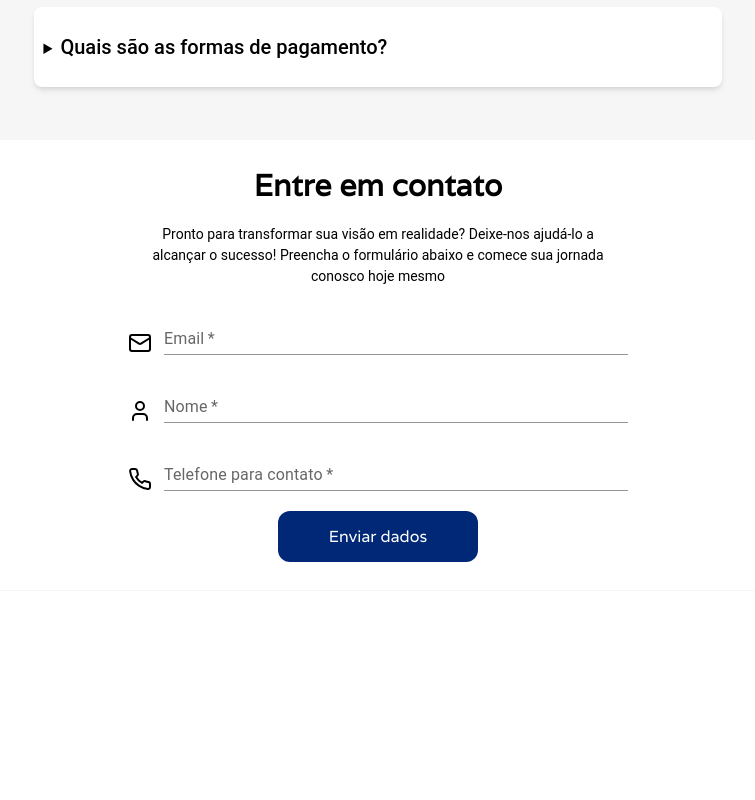
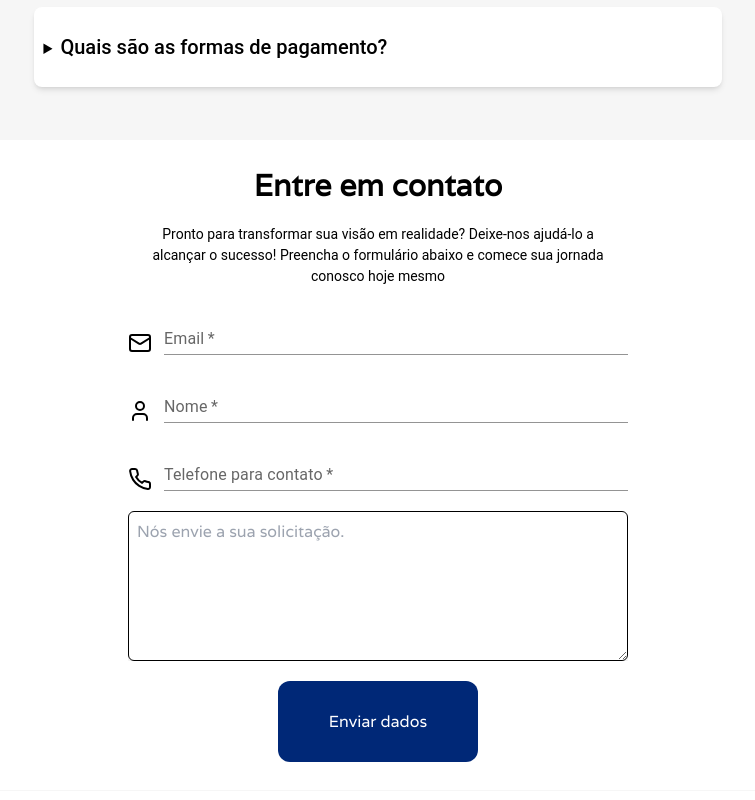
Before and after one commit to FelipeFernandes777/landing_page_techGrowth, a React (Vite) app: page / in a window 1280 px wide. Shown: the part 2660-3460 px from the top of the page, without its empty margins (262-1017 px from the left). Built offline with nearby package versions, Linux system fonts and the light colour scheme.

Commit message:
feat: text area for works

```diff
--- a/src/components/Main/MainComponent.tsx
+++ b/src/components/Main/MainComponent.tsx
@@ -1,4 +1,4 @@
-import { BarChart4, Gauge, ListTodo, Mail, Phone, ReceiptText, User } from "lucide-react";
+import { BarChart4, Gauge, ListTodo, Mail, MessageCircle, Phone, ReceiptText, User } from "lucide-react";
 import InfoCard from "./Info/InfoCard";
 import Container from "./Container";
 import InfoText from "./Info/InfoText";
@@ -201,10 +201,10 @@ export function MainComponent() {
           </div>
         </Container>
         <Container
-          customizeHeight="450"
+          customizeHeight="650"
           bg_color="white"
         >
-          <form method="post" onSubmit={onSubmitForm} className="p-4 bg-white rounded-md shadow-md shadow-white gap-5 w-2/5 h-full flex flex-col items-center">
+          <form method="post" onSubmit={onSubmitForm} className="p-4 bg-white rounded-md shadow-md shadow-white gap-5 w-2/5 h-full flex flex-col items-center overflow-hidden">
             <div className="w-full flex flex-col items-center justify-center gap-5">
               <InfoTitle>Entre em contato</InfoTitle>
               <InfoText>Pronto para transformar sua visão em realidade? Deixe-nos ajudá-lo a alcançar o sucesso! Preencha o formulário abaixo e comece sua jornada conosco hoje mesmo</InfoText>
@@ -242,7 +242,9 @@ export function MainComponent() {
                     cellPhone: event.target.value
                   }))} />
             </div>
-
+            <div className="w-[500px] h-[200px] flex gap-3 overflow-hidden">
+              <textarea placeholder="Nós envie a sua solicitação." maxLength={255} minLength={10} rows={10} className="focus:border-none focus:rounded-md w-full h-full !max-h-[200px] border border-black rounded-md p-2 shadow-md"></textarea>
+            </div>
             <button className="rounded-xl shadow-md shadow-white w-[200px] p-3 h-[100px] bg-[--header-primary-color] hover:bg-[--button-primary-color-hover]">
               <span className="text-white">Enviar dados</span>
             </button>
@@ -252,6 +254,6 @@ export function MainComponent() {
       <footer className="w-full h-[200px] border-t-[1px] border-[#f6f6f6] bg-white flex items-center justify-center">
 
       </footer>
-    </MainContainer>
+    </MainContainer >
   );
 }
```
